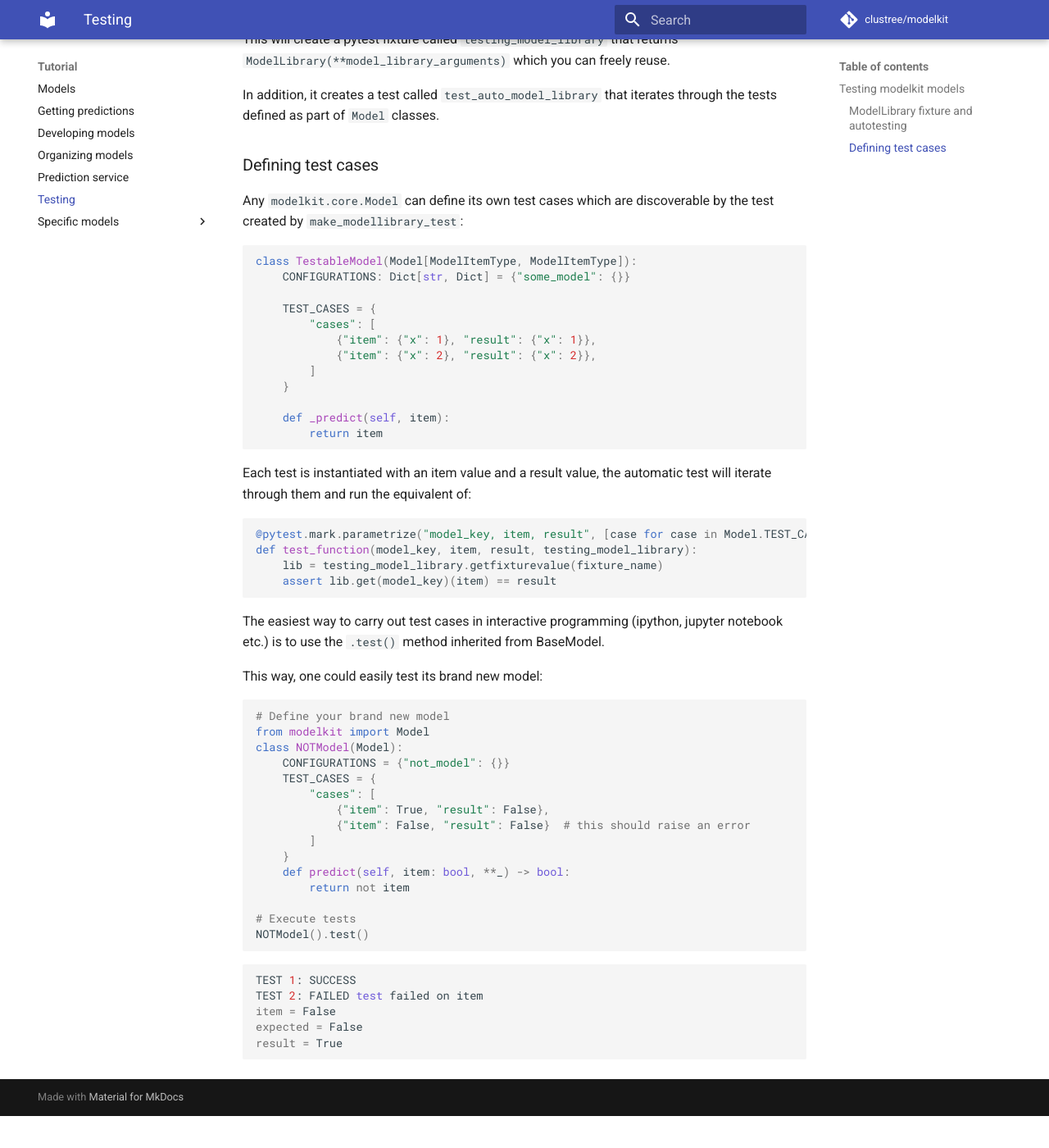
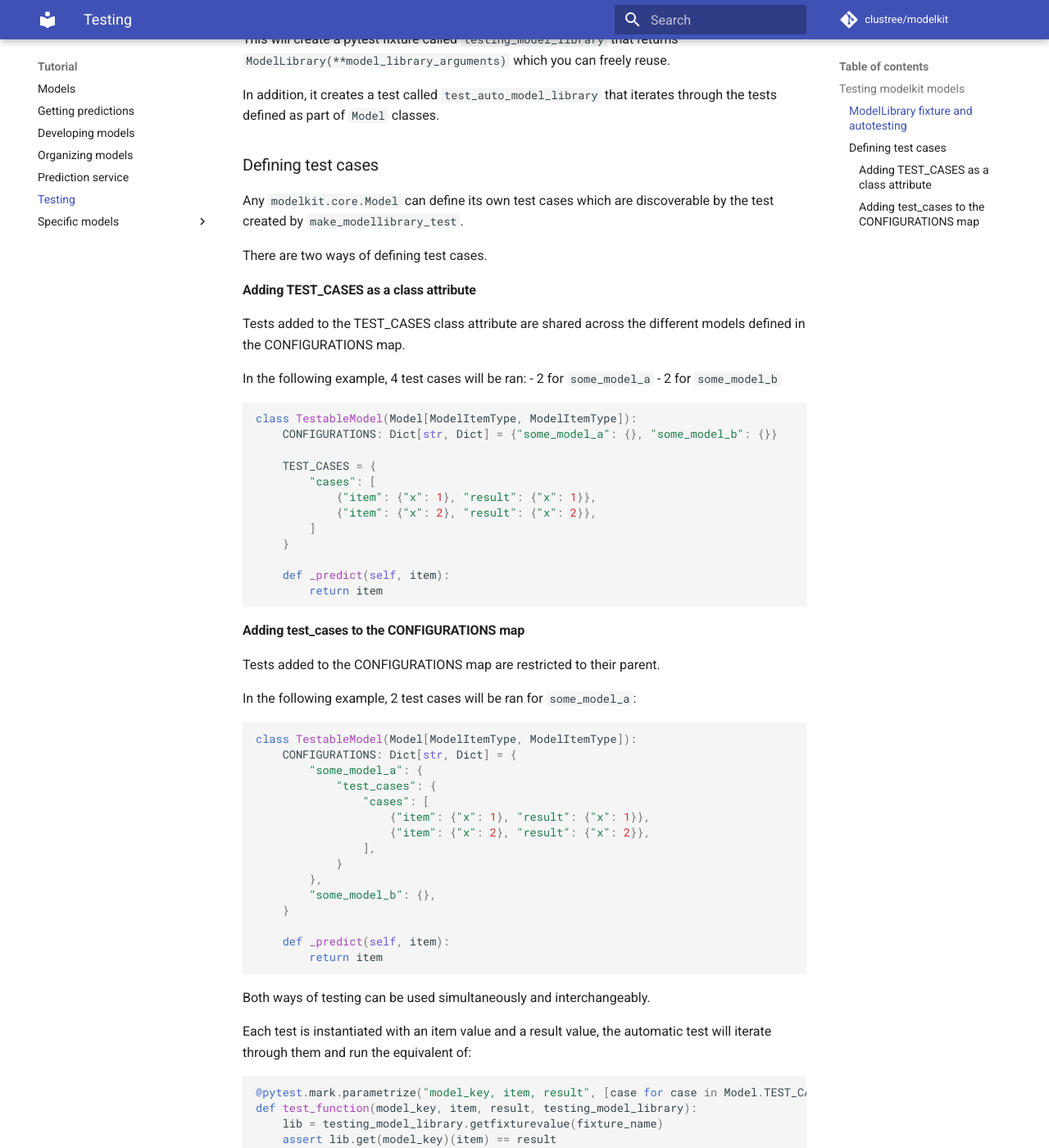
Before and after one commit to Cornerstone-OnDemand/modelkit, an MkDocs documentation site: the page built from docs/library/testing.md, in a window 1280 px wide and 1400 px high, scrolled down 677 px. Shown: the whole window at 82% size. Built offline with MkDocs 1.6.1 and Material for MkDocs 9.7.7, drawn with Linux system fonts in a browser that asks for light colours; comment, search, counter and statistics services are not loaded; before the commit the page ends 2038 px from its top, so only the background shows below that.

Commit message:
tests: allow tests in classes' CONFIGURATIONS

````diff
--- a/docs/library/testing.md
+++ b/docs/library/testing.md
@@ -25,11 +25,21 @@ In addition, it creates a test called `test_auto_model_library` that iterates th
 
 ### Defining test cases
 
-Any `modelkit.core.Model` can define its own test cases which are discoverable by the test created by `make_modellibrary_test`:
+Any `modelkit.core.Model` can define its own test cases which are discoverable by the test created by `make_modellibrary_test`.
+
+There are two ways of defining test cases.
+
+#### Adding TEST_CASES as a class attribute
+
+Tests added to the TEST_CASES class attribute are shared across the different models defined in the CONFIGURATIONS map.
+
+In the following example, 4 test cases will be ran:
+- 2 for `some_model_a`
+- 2 for `some_model_b`
 
 ```python
 class TestableModel(Model[ModelItemType, ModelItemType]):
-    CONFIGURATIONS: Dict[str, Dict] = {"some_model": {}}
+    CONFIGURATIONS: Dict[str, Dict] = {"some_model_a": {}, "some_model_b": {}}
 
     TEST_CASES = {
         "cases": [
@@ -42,6 +52,32 @@ class TestableModel(Model[ModelItemType, ModelItemType]):
         return item
 
 ```
+
+#### Adding test_cases to the CONFIGURATIONS map
+
+Tests added to the CONFIGURATIONS map are restricted to their parent.
+
+In the following example, 2 test cases will be ran for `some_model_a`:
+
+```python
+class TestableModel(Model[ModelItemType, ModelItemType]):
+    CONFIGURATIONS: Dict[str, Dict] = {
+        "some_model_a": {
+            "test_cases": {
+                "cases": [
+                    {"item": {"x": 1}, "result": {"x": 1}},
+                    {"item": {"x": 2}, "result": {"x": 2}},
+                ],
+            }
+        },
+        "some_model_b": {},
+    }
+
+    def _predict(self, item):
+        return item
+
+```
+Both ways of testing can be used simultaneously and interchangeably.
 
 Each test is instantiated with an item value and a result value, the automatic test will iterate through them and run the equivalent of:
 
````
Also changed, not shown: 2 other files.
